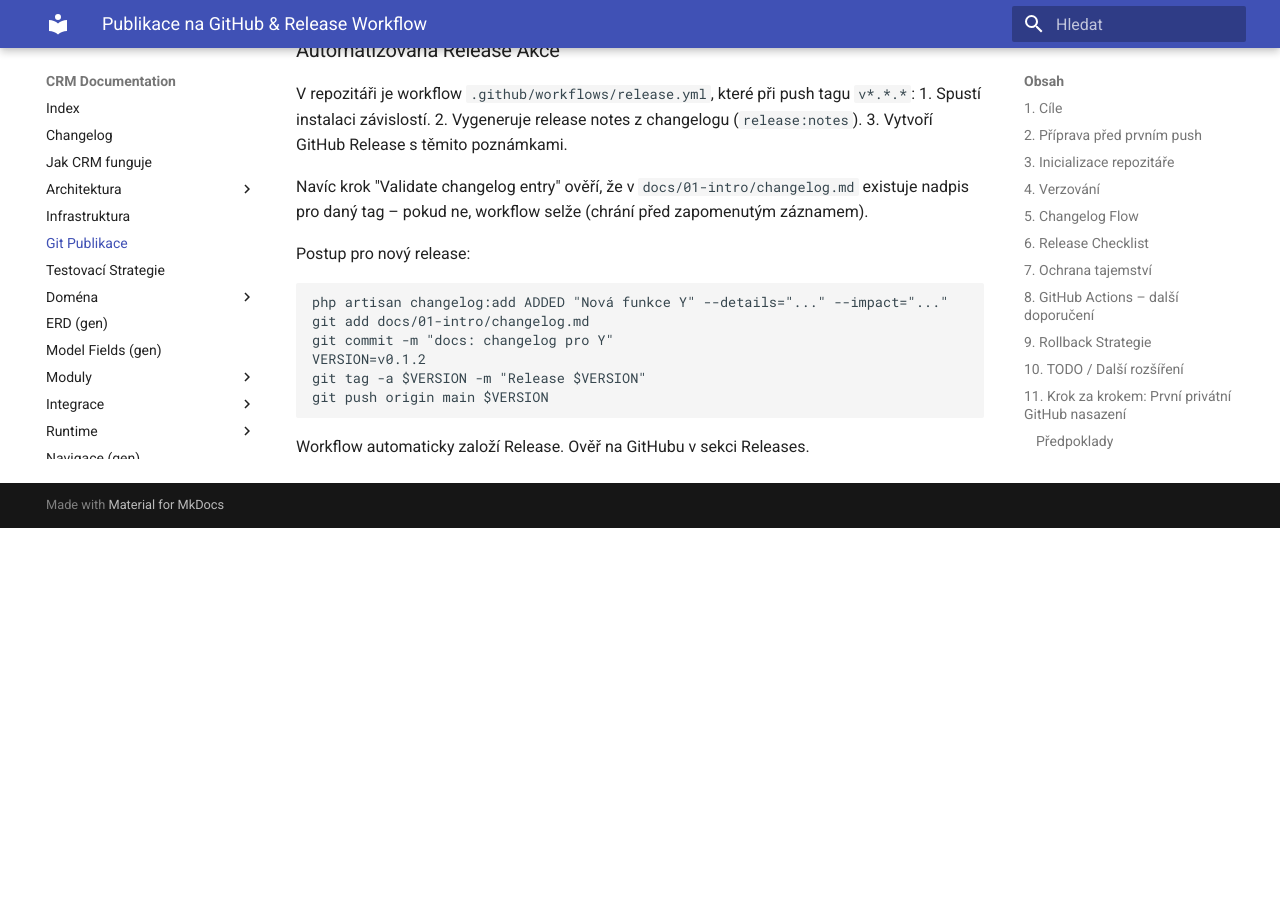
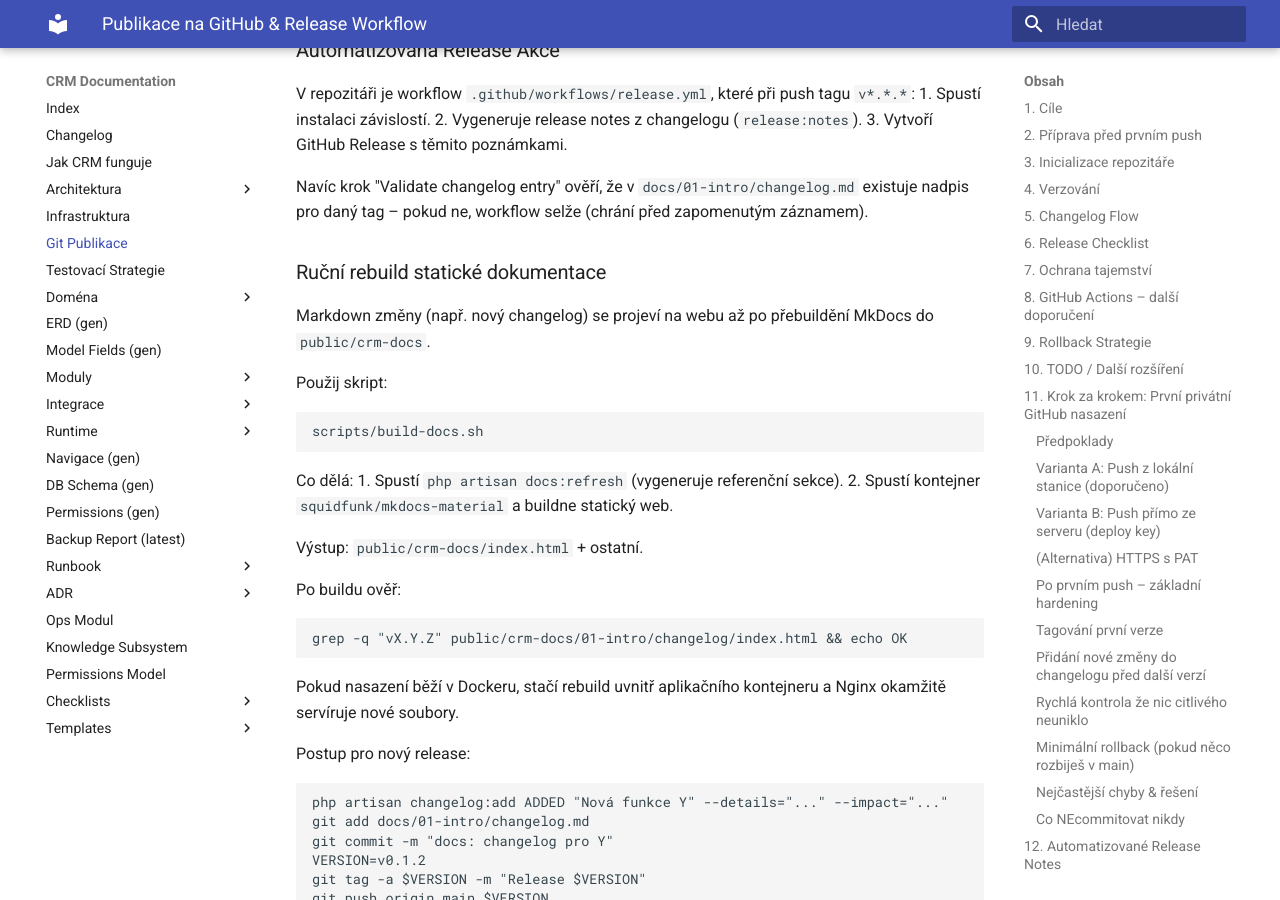
Before and after one commit to karelvysinka/crm-esl, an MkDocs documentation site: the page built from docs/02-architecture/git-publishing.md, in a window 1280 px wide and 900 px high, scrolled down 6945 px. Built offline with MkDocs 1.6.1 and Material for MkDocs 9.7.7, drawn with Linux system fonts in a browser that asks for light colours; before the commit the page ends 7473 px from its top, so only the background shows below that.

Commit message:
docs: add build-docs script and manual static rebuild instructions

````diff
--- a/docs/02-architecture/git-publishing.md
+++ b/docs/02-architecture/git-publishing.md
@@ -251,6 +251,28 @@
 
 Navíc krok "Validate changelog entry" ověří, že v `docs/01-intro/changelog.md` existuje nadpis pro daný tag – pokud ne, workflow selže (chrání před zapomenutým záznamem).
 
+### Ruční rebuild statické dokumentace
+Markdown změny (např. nový changelog) se projeví na webu až po přebuildění MkDocs do `public/crm-docs`.
+
+Použij skript:
+
+```
+scripts/build-docs.sh
+```
+
+Co dělá:
+1. Spustí `php artisan docs:refresh` (vygeneruje referenční sekce).
+2. Spustí kontejner `squidfunk/mkdocs-material` a buildne statický web.
+
+Výstup: `public/crm-docs/index.html` + ostatní.
+
+Po buildu ověř:
+```
+grep -q "vX.Y.Z" public/crm-docs/01-intro/changelog/index.html && echo OK
+```
+
+Pokud nasazení běží v Dockeru, stačí rebuild uvnitř aplikačního kontejneru a Nginx okamžitě servíruje nové soubory.
+
 Postup pro nový release:
 ```
 php artisan changelog:add ADDED "Nová funkce Y" --details="..." --impact="..."
````
Also changed, not shown: 1 other file.
